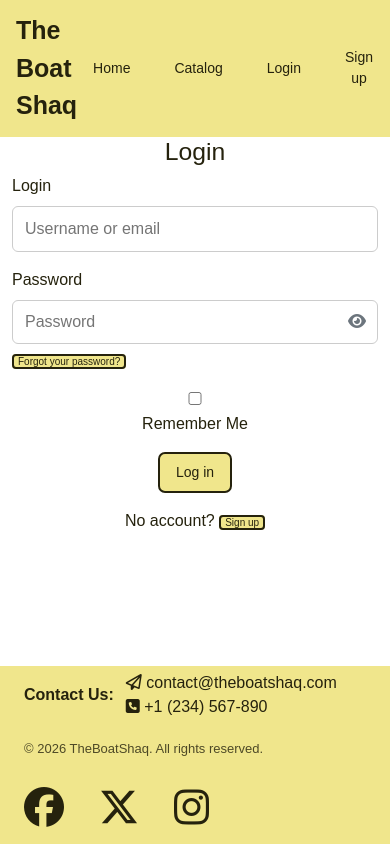
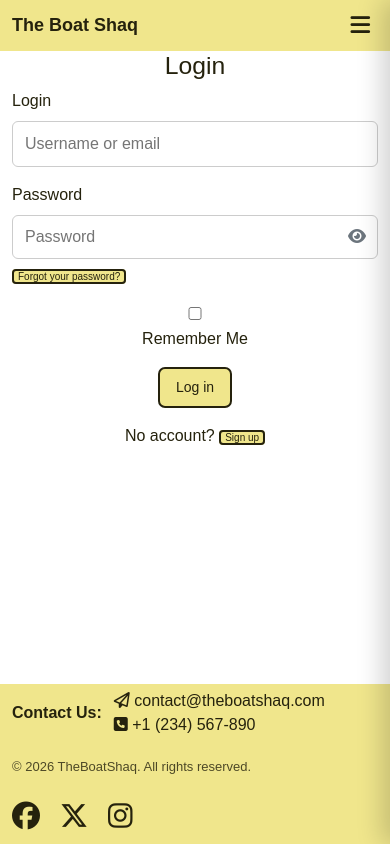
Before and after one commit to h7qju7ts/the_boat_shaq, a Django app: a page that uses templates/main/main.html in a window 390 px wide. Run offline with Django 5.2, Linux system fonts and the light colour scheme; tables that the repository leaves empty hold one stand-in row (values such as "Sample post"); some libraries are stand-ins or nearby versions; some web fonts are replaced.

Commit message:
Added dropdown navbar menue for smaller screens

```diff
--- a/static/css/style.css
+++ b/static/css/style.css
@@ -13,6 +13,12 @@ body {
   flex-direction: column;
   font-family: "Vend Sans", sans-serif;
   color: #25220d;
+}
+
+html,
+body {
+  max-width: 100%;
+  overflow-x: hidden;
 }
 
 main {
@@ -162,9 +168,11 @@ p {
 .main-nav {
   display: flex;
   align-items: center;
+  justify-content: space-between;
   padding: 12px 16px;
   background-color: khaki;
-  justify-content: space-between;
+  position: relative;
+  z-index: 1200;
 }
 
 .nav-links {
@@ -196,72 +204,125 @@ p {
   color: rgb(140, 143, 106);
 }
 
-/* ---------- Footer ---------- */
-
-.footer {
-  background-color: khaki;
-  padding: 6px 0;
-}
-
-.footer-container {
-  max-width: 1200px; /* adjust to match your site */
-  margin: 0 auto; /* centers it */
-  padding: 0 24px; /* horizontal spacing */
-}
-
-.footer-inner {
-  display: flex;
-  justify-content: space-between;
-  align-items: center;
-  gap: 20px;
-}
-
-/* Contact */
-.contact-info {
-  display: flex; /* title left, details right */
-  align-items: center;
-  gap: 12px;
-  text-align: left;
-  line-height: 1.4;
-}
-
-.contact-details {
-  display: flex;
-  flex-direction: column; /* stacks email + phone */
-  gap: 2px;
-}
-
-/* Copyright */
-.copyright {
-  margin: 0;
-  font-size: 13px;
-  text-align: center;
-  opacity: 0.8;
-}
-
-/* Social */
-.social-media {
-  display: flex;
-  gap: 35px;
-  align-items: center;
-  flex-shrink: 0;
-}
-
-.social-link {
+/* Mobile menu toggle */
+.nav-toggle {
+  background: transparent;
+  border: none;
   color: #25220d;
-  text-decoration: none;
-  font-size: 40px;
+  font-size: 1.6rem;
+  padding: 6px 10px;
+  line-height: 1;
+  cursor: pointer;
+  border-radius: 8px;
   transition:
-    opacity 0.2s ease-in-out,
+    background-color 0.2s ease-in-out,
     color 0.2s ease-in-out;
 }
 
-.social-link:hover {
-  opacity: 0.7;
-  color: rgb(140, 143, 106);
+.nav-toggle:hover {
+  background-color: rgba(107, 94, 0, 0.08);
+  color: #6b5e00;
 }
 
-/* Login Page */
+/* ---------- Mobile Side Drawer ---------- */
+
+.mobile-nav-overlay {
+  position: fixed;
+  inset: 0;
+  background-color: rgba(0, 0, 0, 0.35);
+  opacity: 0;
+  visibility: hidden;
+  transition:
+    opacity 0.25s ease,
+    visibility 0.25s ease;
+  z-index: 1290;
+}
+
+.mobile-nav-overlay.is-open {
+  opacity: 1;
+  visibility: visible;
+}
+
+.mobile-side-drawer {
+  position: fixed;
+  top: 0;
+  right: 0;
+  width: min(85vw, 320px);
+  height: 100vh;
+  background-color: khaki;
+  box-shadow: -8px 0 24px rgba(0, 0, 0, 0.18);
+  transform: translateX(100%);
+  transition: transform 0.3s ease;
+  z-index: 1300;
+  display: flex;
+  flex-direction: column;
+  padding: 16px;
+}
+
+.mobile-side-drawer.is-open {
+  transform: translateX(0);
+}
+
+.mobile-drawer-header {
+  display: flex;
+  align-items: center;
+  justify-content: space-between;
+  margin-bottom: 18px;
+  padding-bottom: 12px;
+  border-bottom: 1px solid rgba(37, 34, 13, 0.15);
+}
+
+.mobile-drawer-title {
+  font-size: 1.1rem;
+  font-weight: 700;
+  color: #25220d;
+}
+
+.mobile-drawer-close {
+  background: transparent;
+  border: none;
+  color: #25220d;
+  font-size: 1.5rem;
+  cursor: pointer;
+  padding: 4px 8px;
+  border-radius: 8px;
+  transition:
+    background-color 0.2s ease-in-out,
+    color 0.2s ease-in-out;
+}
+
+.mobile-drawer-close:hover {
+  background-color: rgba(107, 94, 0, 0.08);
+  color: #6b5e00;
+}
+
+.mobile-drawer-links {
+  display: flex;
+  flex-direction: column;
+  gap: 10px;
+}
+
+.mobile-drawer-links .btn {
+  width: 100%;
+  text-align: left;
+  padding: 12px 14px;
+  border-radius: 8px;
+}
+
+.mobile-greeting {
+  display: block;
+  margin: 0 0 8px;
+  padding: 0 4px;
+}
+
+/* Prevent background scroll when drawer is open */
+.body-menu-open {
+  overflow: hidden;
+}
+
+
+
+/* --- Login Page --- */
 
 form p {
   margin-bottom: 1rem;
@@ -414,21 +475,120 @@ form input[type="text"] {
   filter: invert(1) grayscale(100%) brightness(200%);
 }
 
+/* ---------- Footer ---------- */
 
 
-/* Responsive */
-@media (max-width: 768px) {
-  .footer-inner {
-    flex-direction: column;
-    align-items: flex-start;
+.footer {
+  background-color: khaki;
+  padding: 6px 0;
+  width: 100%;
+  overflow-x: hidden;
+}
+
+.footer-container {
+  max-width: 1200px;
+  margin: 0 auto;
+  padding: 0 24px;
+  width: 100%;
+}
+
+.footer-inner {
+  display: flex;
+  justify-content: space-between;
+  align-items: center;
+  gap: 20px;
+  width: 100%;
+  flex-wrap: wrap;
+}
+
+/* Contact */
+.contact-info {
+  display: flex;
+  align-items: center;
+  gap: 12px;
+  text-align: left;
+  line-height: 1.4;
+  min-width: 0;
+  flex-wrap: wrap;
+}
+
+.contact-details {
+  display: flex;
+  flex-direction: column;
+  gap: 2px;
+  min-width: 0;
+}
+
+/* Copyright */
+.copyright {
+  margin: 0;
+  font-size: 13px;
+  text-align: center;
+  opacity: 0.8;
+}
+
+/* Social */
+.social-media {
+  display: flex;
+  gap: 20px;
+  align-items: center;
+  flex-shrink: 1;
+  flex-wrap: wrap;
+}
+
+.social-link {
+  color: #25220d;
+  text-decoration: none;
+  font-size: 32px;
+  transition:
+    opacity 0.2s ease-in-out,
+    color 0.2s ease-in-out;
+}
+
+.social-link:hover {
+  opacity: 0.7;
+  color: rgb(140, 143, 106);
+}
+
+/* ---------- Responsive ---------- */
+
+@media (max-width: 991.98px) {
+  .logo {
+    font-size: 20px;
+    max-width: 75%;
+    line-height: 1.2;
   }
 }
 
 @media (max-width: 576px) {
-  .toast-container {
-    left: 12px;
-    right: 12px;
-    top: 72px;
-    max-width: none; /* full-ish width on mobile */
+  .main-nav {
+    padding: 10px 12px;
+  }
+
+  .logo {
+    font-size: 18px;
+    max-width: 70%;
+  }
+
+  .nav-toggle {
+    font-size: 1.4rem;
+    padding: 4px 8px;
+  }
+
+  .mobile-side-drawer {
+    width: min(88vw, 300px);
+    padding: 14px;
+  }
+
+  .mobile-drawer-links .btn {
+    padding: 11px 12px;
+  }
+
+  .footer-container {
+    padding: 0 12px;
+  }
+
+  .social-link {
+    font-size: 28px;
   }
 }
--- a/templates/includes/nav.html
+++ b/templates/includes/nav.html
@@ -6,8 +6,8 @@
     The Boat Shaq
   </a>
 
-  <!-- ===== NAVIGATION LINKS CONTAINER ===== -->
-  <div class="nav-links">
+  <!-- ===== DESKTOP NAVIGATION LINKS ===== -->
+  <div class="nav-links d-none d-lg-flex">
 
     <!-- ===== USER GREETING (AUTHENTICATED USERS) ===== -->
     {% if user.is_authenticated %}
@@ -22,37 +22,81 @@
 
     <!-- ===== AUTHENTICATED USER LINKS ===== -->
     {% if user.is_authenticated %}
-
-      <!-- ===== BASKET ===== -->
-      <a href="{% url 'basket:basket' %}" class="btn btn-ghost">
-        Basket
-      </a>
-
-      <!-- ===== USER PROFILE ===== -->
-      <a href="{% url 'profiles:profile' %}" class="btn btn-ghost">
-        My Profile
-      </a>
-
-      <!-- ===== LOGOUT ===== -->
-      <a href="{% url 'account_logout' %}" class="btn btn-ghost">
-        Logout
-      </a>
+      <a href="{% url 'basket:basket' %}" class="btn btn-ghost">Basket</a>
+      <a href="{% url 'profiles:profile' %}" class="btn btn-ghost">My Profile</a>
+      <a href="{% url 'account_logout' %}" class="btn btn-ghost">Logout</a>
 
     <!-- ===== GUEST USER LINKS ===== -->
     {% else %}
-
-      <!-- ===== LOGIN ===== -->
-      <a href="{% url 'account_login' %}" class="btn btn-ghost">
-        Login
-      </a>
-
-      <!-- ===== SIGN UP ===== -->
-      <a href="{% url 'account_signup' %}" class="btn btn-ghost">
-        Sign up
-      </a>
-
+      <a href="{% url 'account_login' %}" class="btn btn-ghost">Login</a>
+      <a href="{% url 'account_signup' %}" class="btn btn-ghost">Sign up</a>
     {% endif %}
 
   </div>
 
+  <!-- ===== MOBILE MENU TOGGLE ===== -->
+  <button
+    class="nav-toggle d-lg-none"
+    type="button"
+    id="mobileMenuToggle"
+    aria-label="Open navigation menu"
+    aria-controls="mobileSideDrawer"
+    aria-expanded="false"
+  >
+    <i class="fa-solid fa-bars"></i>
+  </button>
+
 </nav>
+
+<!-- ===== MOBILE SIDE DRAWER OVERLAY ===== -->
+<div class="mobile-nav-overlay d-lg-none" id="mobileNavOverlay"></div>
+
+<!-- ===== MOBILE SIDE DRAWER ===== -->
+<aside
+  class="mobile-side-drawer d-lg-none"
+  id="mobileSideDrawer"
+  aria-hidden="true"
+>
+  <div class="mobile-drawer-header">
+
+    <!-- ===== DRAWER TITLE ===== -->
+    <span class="mobile-drawer-title">Menu</span>
+
+    <!-- ===== CLOSE BUTTON ===== -->
+    <button
+      class="mobile-drawer-close"
+      type="button"
+      id="mobileMenuClose"
+      aria-label="Close navigation menu"
+    >
+      <i class="fa-solid fa-xmark"></i>
+    </button>
+  </div>
+
+  <div class="mobile-drawer-links">
+
+    <!-- ===== USER GREETING (AUTHENTICATED USERS) ===== -->
+    {% if user.is_authenticated %}
+      <span class="nav-greeting mobile-greeting">
+        Hi, <strong>{{ user.username }}</strong>
+      </span>
+    {% endif %}
+
+    <!-- ===== PRIMARY NAVIGATION LINKS ===== -->
+    <a href="{% url 'boats:home' %}" class="btn btn-ghost">Home</a>
+    <a href="{% url 'boats:catalog' %}" class="btn btn-ghost">Catalog</a>
+
+    <!-- ===== AUTHENTICATED USER LINKS ===== -->
+    {% if user.is_authenticated %}
+      <a href="{% url 'basket:basket' %}" class="btn btn-ghost">Basket</a>
+      <a href="{% url 'profiles:profile' %}" class="btn btn-ghost">My Profile</a>
+      <a href="{% url 'account_logout' %}" class="btn btn-ghost">Logout</a>
+
+    <!-- ===== GUEST USER LINKS ===== -->
+    {% else %}
+      <a href="{% url 'account_login' %}" class="btn btn-ghost">Login</a>
+      <a href="{% url 'account_signup' %}" class="btn btn-ghost">Sign up</a>
+    {% endif %}
+
+  </div>
+</aside>
--- a/templates/main/main.html
+++ b/templates/main/main.html
@@ -102,7 +102,12 @@
 
     <!-- ===== AUTO-UPDATING COPYRIGHT YEAR ===== -->
     <script>
-      document.getElementById("year").textContent = new Date().getFullYear();
+      document.addEventListener("DOMContentLoaded", function () {
+        const year = document.getElementById("year");
+        if (year) {
+          year.textContent = new Date().getFullYear();
+        }
+      });
     </script>
 
     <!-- ===== PASSWORD VISIBILITY TOGGLE ===== -->
@@ -113,7 +118,7 @@
             const input = document.getElementById(this.dataset.target);
             const icon = this.querySelector("i");
 
-            if (!input) return;
+            if (!input || !icon) return;
 
             const showing = input.type === "text";
             input.type = showing ? "password" : "text";
@@ -163,6 +168,8 @@
         const collapse = document.getElementById("editAccountCollapse");
         const chevron = document.getElementById("chevronIcon");
 
+        if (!collapse || !chevron) return;
+
         collapse.addEventListener("show.bs.collapse", function () {
           chevron.textContent = "▲";
         });
@@ -173,6 +180,48 @@
       });
     </script>
 
+    <!-- ===== MOBILE SIDE DRAWER NAVIGATION ===== -->
+    <script>
+      document.addEventListener("DOMContentLoaded", function () {
+        const menuToggle = document.getElementById("mobileMenuToggle");
+        const menuClose = document.getElementById("mobileMenuClose");
+        const sideDrawer = document.getElementById("mobileSideDrawer");
+        const overlay = document.getElementById("mobileNavOverlay");
+
+        if (!menuToggle || !menuClose || !sideDrawer || !overlay) return;
+
+        const openMenu = () => {
+          sideDrawer.classList.add("is-open");
+          overlay.classList.add("is-open");
+          document.body.classList.add("body-menu-open");
+          sideDrawer.setAttribute("aria-hidden", "false");
+          menuToggle.setAttribute("aria-expanded", "true");
+        };
+
+        const closeMenu = () => {
+          sideDrawer.classList.remove("is-open");
+          overlay.classList.remove("is-open");
+          document.body.classList.remove("body-menu-open");
+          sideDrawer.setAttribute("aria-hidden", "true");
+          menuToggle.setAttribute("aria-expanded", "false");
+        };
+
+        menuToggle.addEventListener("click", openMenu);
+        menuClose.addEventListener("click", closeMenu);
+        overlay.addEventListener("click", closeMenu);
+
+        sideDrawer.querySelectorAll("a").forEach((link) => {
+          link.addEventListener("click", closeMenu);
+        });
+
+        document.addEventListener("keydown", function (e) {
+          if (e.key === "Escape" && sideDrawer.classList.contains("is-open")) {
+            closeMenu();
+          }
+        });
+      });
+    </script>
+
     {% endblock %}
 
   </body>
```
Lines whose indentation alone changed are shown as unchanged.
